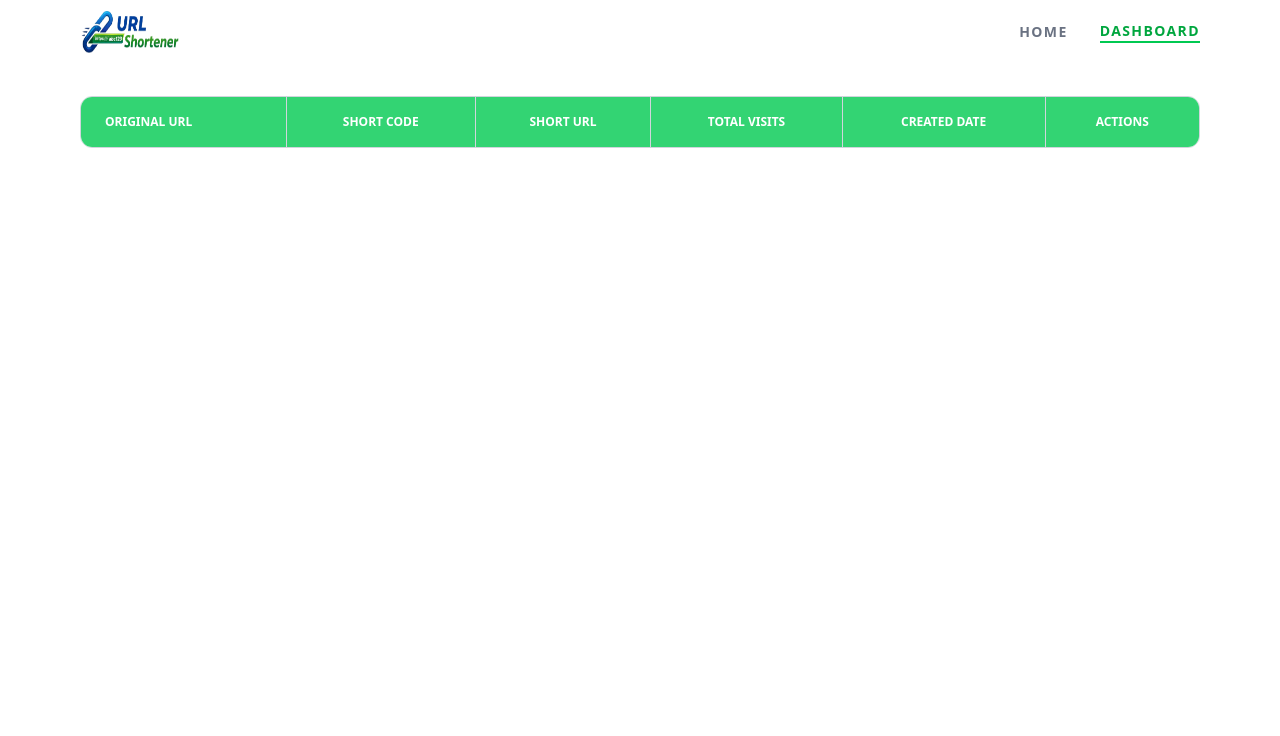
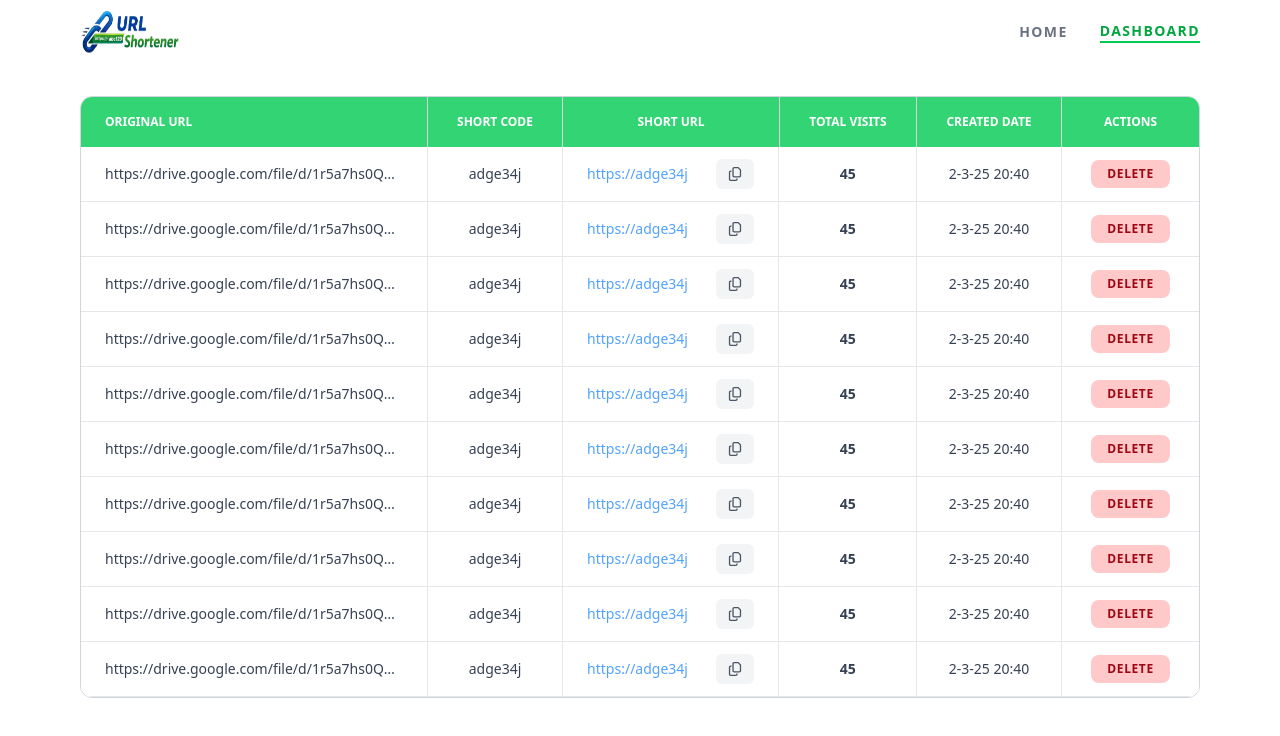
Before and after one commit to mahadi40011/URL-Shortener-Frontend, a React (Vite) app: page /dashboard in a window 1280 px wide. Shown: the top 736 px of the page. Built offline with nearby package versions, Linux system fonts and the light colour scheme.

Commit message:
Create DashboardTableRow and set it in the dashboard table. Install react-icons

```diff
--- a/package.json
+++ b/package.json
@@ -14,6 +14,7 @@
     "daisyui": "^5.5.14",
     "react": "^19.2.0",
     "react-dom": "^19.2.0",
+    "react-icons": "^5.5.0",
     "react-router": "^7.11.0",
     "tailwindcss": "^4.1.18"
   },
--- /dev/null
+++ b/src/components/TableRows/DashboardTableRow.jsx
@@ -0,0 +1,57 @@
+import React from "react";
+import { FaRegCopy } from "react-icons/fa6";
+
+const DashboardTableRow = () => {
+  // const handleStatusUpdate = async (newStatus) => {
+  //   try {
+  //     const { data } = await axiosSecure.patch(`/tickets/${_id}`, {
+  //       status: newStatus,
+  //     });
+
+  //     if (data.modifiedCount > 0) {
+  //       refetch();
+  //       toast.success(`Status updated to ${newStatus}`);
+  //     }
+  //   } catch (err) {
+  //     toast.error(err);
+  //   }
+  // };
+
+  return (
+    <tr className="border-b border-gray-200 hover:bg-green-50 transition-colors">
+      <td className="py-3 px-6 text-left border-r border-gray-200 font-medium truncate max-w-xs">
+        https://drive.google.com/file/d/1r5a7hs0QdoFYptxVmfrwpzBGqfrBFWXX/view
+      </td>
+      <td className="py-3 px-6 text-center border-r border-gray-200">
+        adge34j
+      </td>
+      <td className="py-3 px-6 flex items-center justify-between gap-3 border-r border-gray-200 ">
+        <span className="text-blue-400">https://adge34j</span>
+        <button
+          className="flex items-center gap-1
+               text-gray-600 hover:text-blue-600
+               bg-gray-100 hover:bg-green-100
+               px-3 py-2 rounded-md cursor-pointer transition"
+        >
+          <FaRegCopy className="text-sm" />
+        </button>
+      </td>
+
+      <td className="py-3 px-6 text-center border-r border-gray-200 font-bold whitespace-nowrap">
+        45
+      </td>
+      <td className="py-3 px-6 text-center border-r border-gray-200">
+        2-3-25 20:40
+      </td>
+      <td className="py-3 px-6 text-left text-xs">
+        <div className="flex items-center justify-center gap-3">
+          <button className="px-4 py-1.5 rounded-lg bg-red-200 text-red-800 font-bold text-xs uppercase cursor-pointer tracking-wider hover:bg-red-300 disabled:opacity-50 disabled:cursor-not-allowed transition-colors">
+            Delete
+          </button>
+        </div>
+      </td>
+    </tr>
+  );
+};
+
+export default DashboardTableRow;
--- a/src/pages/Dashboard/Dashboard.jsx
+++ b/src/pages/Dashboard/Dashboard.jsx
@@ -1,13 +1,14 @@
 import React from "react";
 import Container from "../../components/Shared/Container";
+import DashboardTableRow from "../../components/TableRows/DashboardTableRow";
 
 const Dashboard = () => {
   return (
-    <div className="pt-24">
+    <div className="pt-24 pb-8">
       <Container>
-        <div className="overflow-x-auto rounded-xl border border-gray-300">
+        <div className="overflow-x-auto overflow-y-auto max-h-[calc(100vh-96px)] rounded-xl border border-gray-300">
           <table className="table-auto w-full bg-white">
-            <thead>
+            <thead className="sticky top-0">
               <tr className="bg-green-500/80 text-white uppercase font-semibold text-xs leading-normal">
                 <th className="py-4 px-6 border-r border-gray-300 text-left">
                   Original URL
@@ -28,7 +29,18 @@ const Dashboard = () => {
               </tr>
             </thead>
 
-            <tbody className="text-gray-700 text-sm font-light"></tbody>
+            <tbody className="text-gray-700 text-sm font-light">
+              <DashboardTableRow />
+              <DashboardTableRow />
+              <DashboardTableRow />
+              <DashboardTableRow />
+              <DashboardTableRow />
+              <DashboardTableRow />
+              <DashboardTableRow />
+              <DashboardTableRow />
+              <DashboardTableRow />
+              <DashboardTableRow />
+            </tbody>
           </table>
         </div>
       </Container>
```
Also changed, not shown: 1 other file (tests, documents, lock files or other folders).
